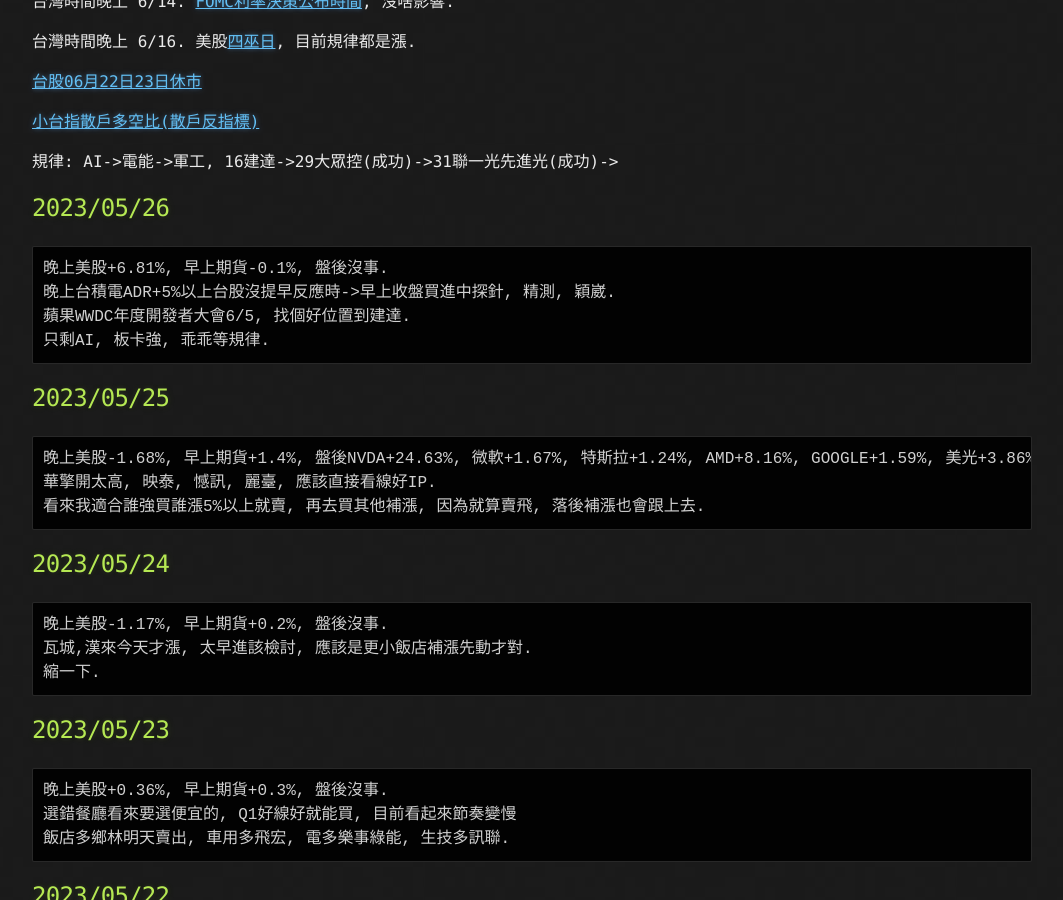
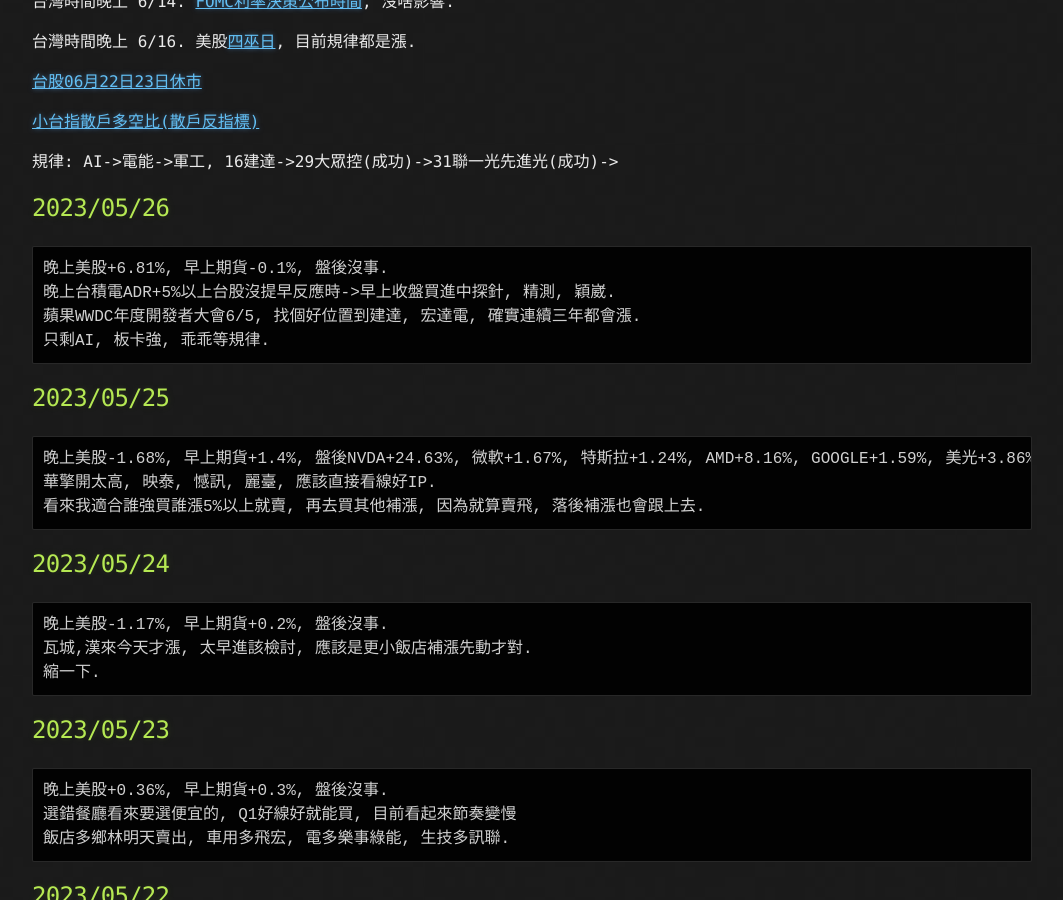
Before and after one commit to lepg5487/Stock_God, a Jekyll site: the page built from index.md, in a window 1280 px wide and 900 px high, scrolled down 388 px. Shown: the whole window, without its empty margins (108-1171 px from the left). Built offline with Jekyll 4.4.1, drawn with Linux system fonts in a browser that asks for light colours; our own code applies the rules of GitHub Pages for plain Markdown files.

Commit message:
Update index.md

````diff
--- a/index.md
+++ b/index.md
@@ -22,7 +22,7 @@ layout: testlayouts
 ```
 晚上美股+6.81%, 早上期貨-0.1%, 盤後沒事.
 晚上台積電ADR+5%以上台股沒提早反應時->早上收盤買進中探針, 精測, 穎崴.
-蘋果WWDC年度開發者大會6/5, 找個好位置到建達.
+蘋果WWDC年度開發者大會6/5, 找個好位置到建達, 宏達電, 確實連續三年都會漲.
 只剩AI, 板卡強, 乖乖等規律.
 ```
 
````
